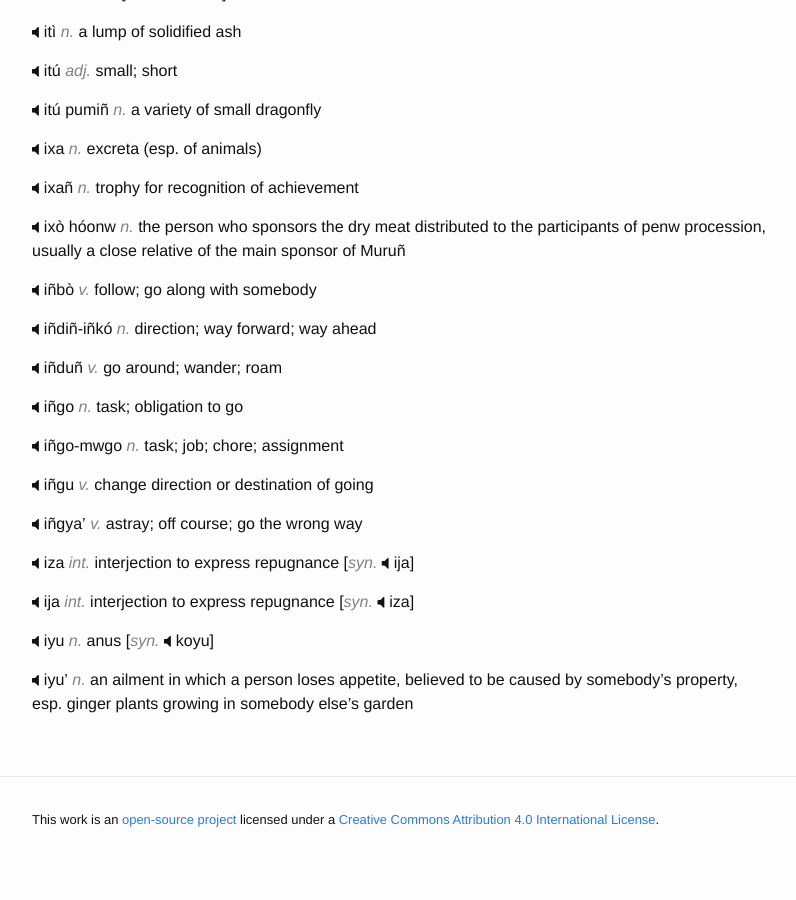
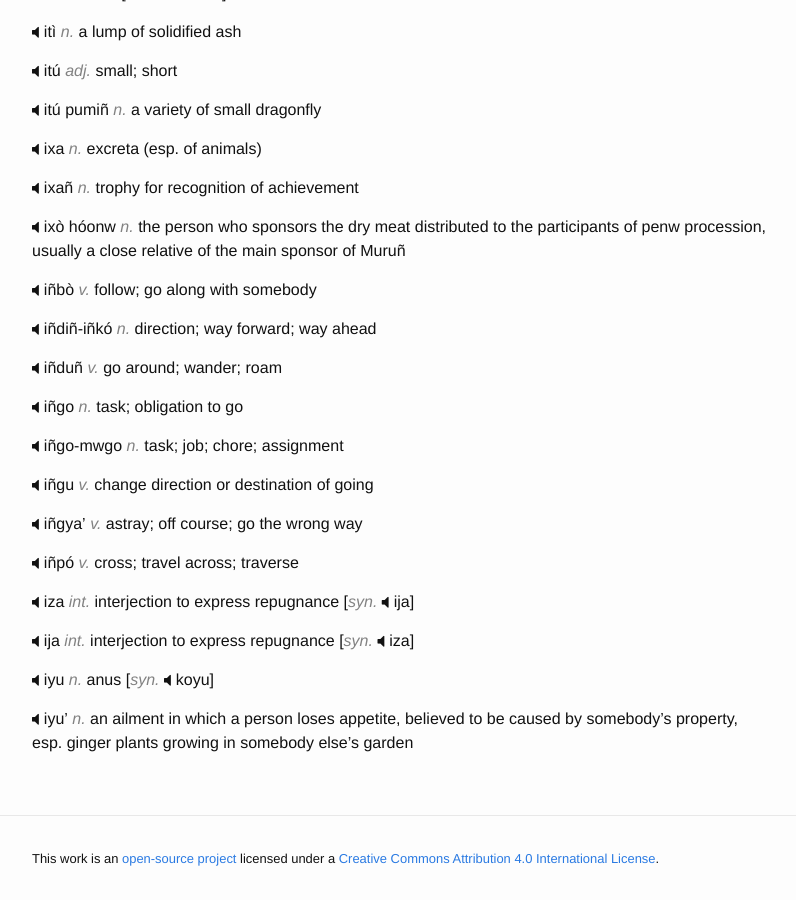
Before and after one commit to hacksparrow/language.apatani.org, a Jekyll site: the page built from dictionary/i.md, in a window 1280 px wide and 900 px high, scrolled down 1939 px. Shown: the whole window, without its empty margins (238-1034 px from the left). Built offline with Jekyll 4.4.1, drawn with Linux system fonts in a browser that asks for light colours; nearby versions of some CDN libraries; comment, search, counter and statistics services are not loaded; before the commit the page ends 2800 px from its top, so only the background shows below that.

Commit message:
Update i.md

```diff
--- a/dictionary/i.md
+++ b/dictionary/i.md
@@ -118,6 +118,8 @@ __iñgu__	_v._	change direction or destination of going
 
 __iñgya'__	_v._	astray; off course; go the wrong way
 
+__iñpó__	_v._	cross; travel across; traverse
+
 __iza__	_int._	interjection to express repugnance	[_syn._	ija]
 
 __ija__	_int._	interjection to express repugnance	[_syn._	iza]
```
